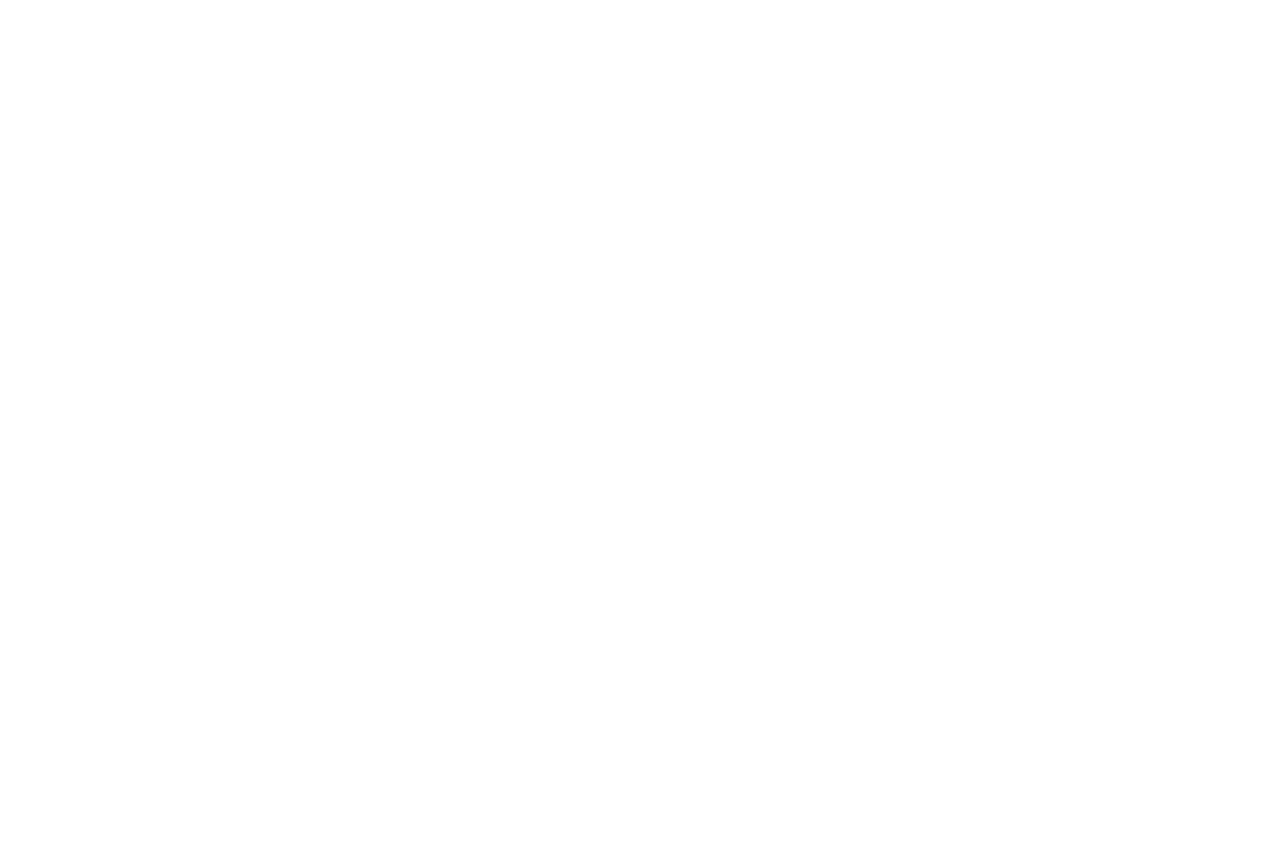
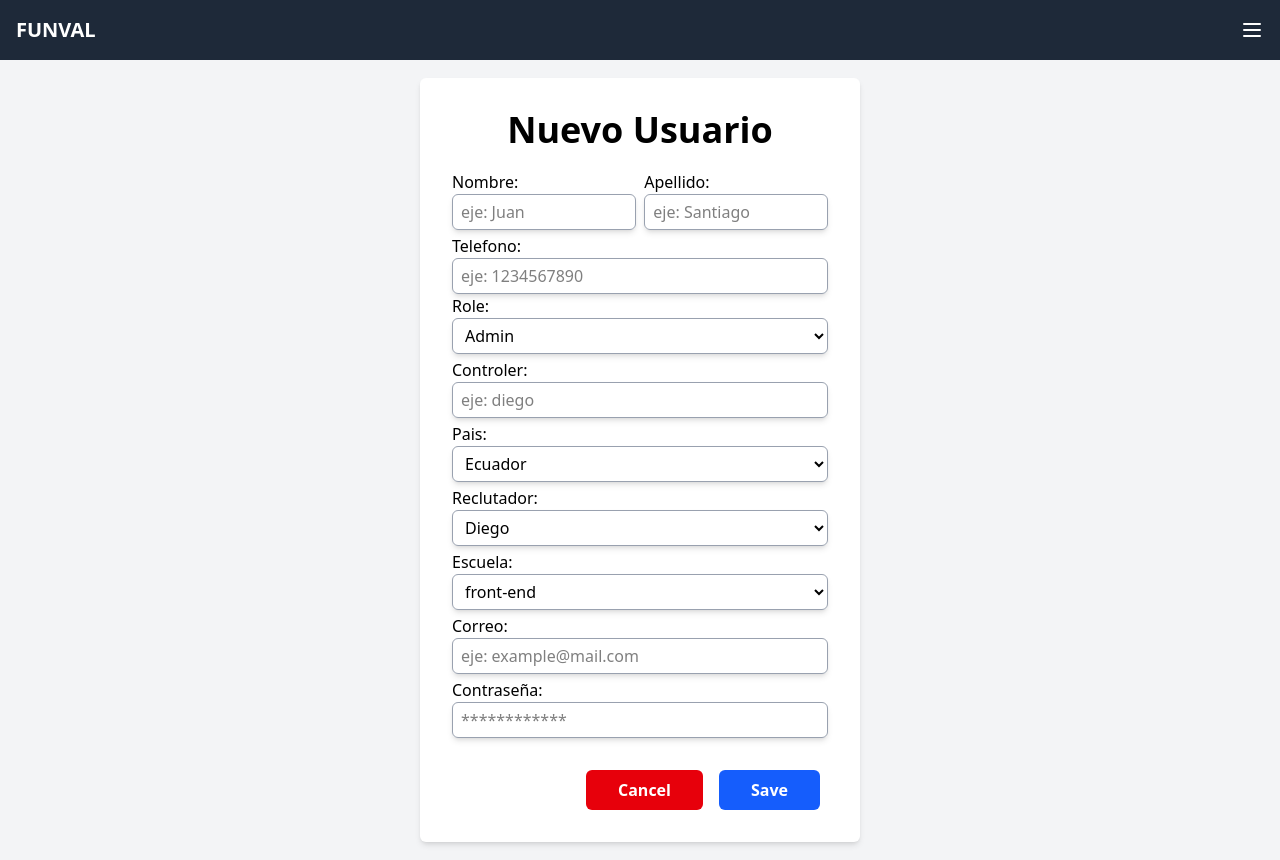
Before and after one commit to VictorGarcia2/hr-app, a React (Vite) app: page /estudiantes/new in a window 1280 px wide. Before the commit this address had no page. Before the commit the page ends 800 px from the top, so only its background shows below. Built offline with nearby package versions, Linux system fonts and the light colour scheme.

Commit message:
funcion nuevo usuario y agregar campo de telefono

```diff
--- a/src/App.jsx
+++ b/src/App.jsx
@@ -7,6 +7,7 @@ import Accordion from "./pages/Accordion"
 import {Estudiantes} from "./pages/Estudiantes"
 import Login from "./pages/Login"
 import ServiciosDeEstudiantes from "./pages/Servicios-de-estudiantes";
+import { New } from "./pages/New";
 
 export default function App() {
   return (
@@ -18,6 +19,7 @@ export default function App() {
         <Route path="/profile" Component={Profile}/>
         <Route path="/estudiantes" Component={Estudiantes}/>
         <Route path="/serviciosDeEstudiantes" Component={ServiciosDeEstudiantes} />
+        <Route path="/estudiantes/new" Component={New} />
         <Route/>
         </Route>
         <Route path="/login" Component={Login} />
--- a/src/pages/Estudiantes.jsx
+++ b/src/pages/Estudiantes.jsx
@@ -1,4 +1,12 @@
+import { useNavigate } from "react-router";
+
 export function Estudiantes() {
+
+   const navigate = useNavigate()
+   const handleClick = (() =>{
+    navigate('/estudiantes/new')
+   })
+
   return (
     <div className="container p-4">
       <table className="table-auto w-full border border-gray-300 border-collapse">
@@ -49,7 +57,7 @@ export function Estudiantes() {
           </tr>
         </tbody>
       </table>
-      <button className="flex justify-end rounded-full pt-2">
+      <button className="flex justify-end rounded-full pt-2" onClick={handleClick}>
         <img
           src="https://encrypted-tbn0.gstatic.com/images?q=tbn:ANd9GcR74Hj8swURNBBKwqS6Nj7dypcf-a3q4amYag&s"
           alt="añadir"
--- a/src/pages/New.jsx
+++ b/src/pages/New.jsx
@@ -32,8 +32,25 @@ export function New() {
               required
             />
           </label>
+
         </fieldset>
         <div className=" mt-1">
+          <div>
+          <label htmlFor="lastname" className="mt-5">
+            Telefono:
+            <input
+              type="text"
+              name="phone"
+              id="phone"
+              className="w-full shadow-md rounded-md h-9 px-2 border border-gray-400 disabled:border-none"
+              placeholder="eje: 1234567890"
+              onInput={(e) => {
+                e.target.value = e.target.value.replace(/[^0-9]/g, ''); // esta validacion ayuda a que se escriban solo numeros, no acepta letras ni simbolos especiales//
+              }}
+              required
+            />
+          </label>
+          </div>
           <h3>Role:</h3>
           <select
             className="select w-full shadow-md rounded-md h-9 px-2 border border-gray-400 disabled:border-none"
```
